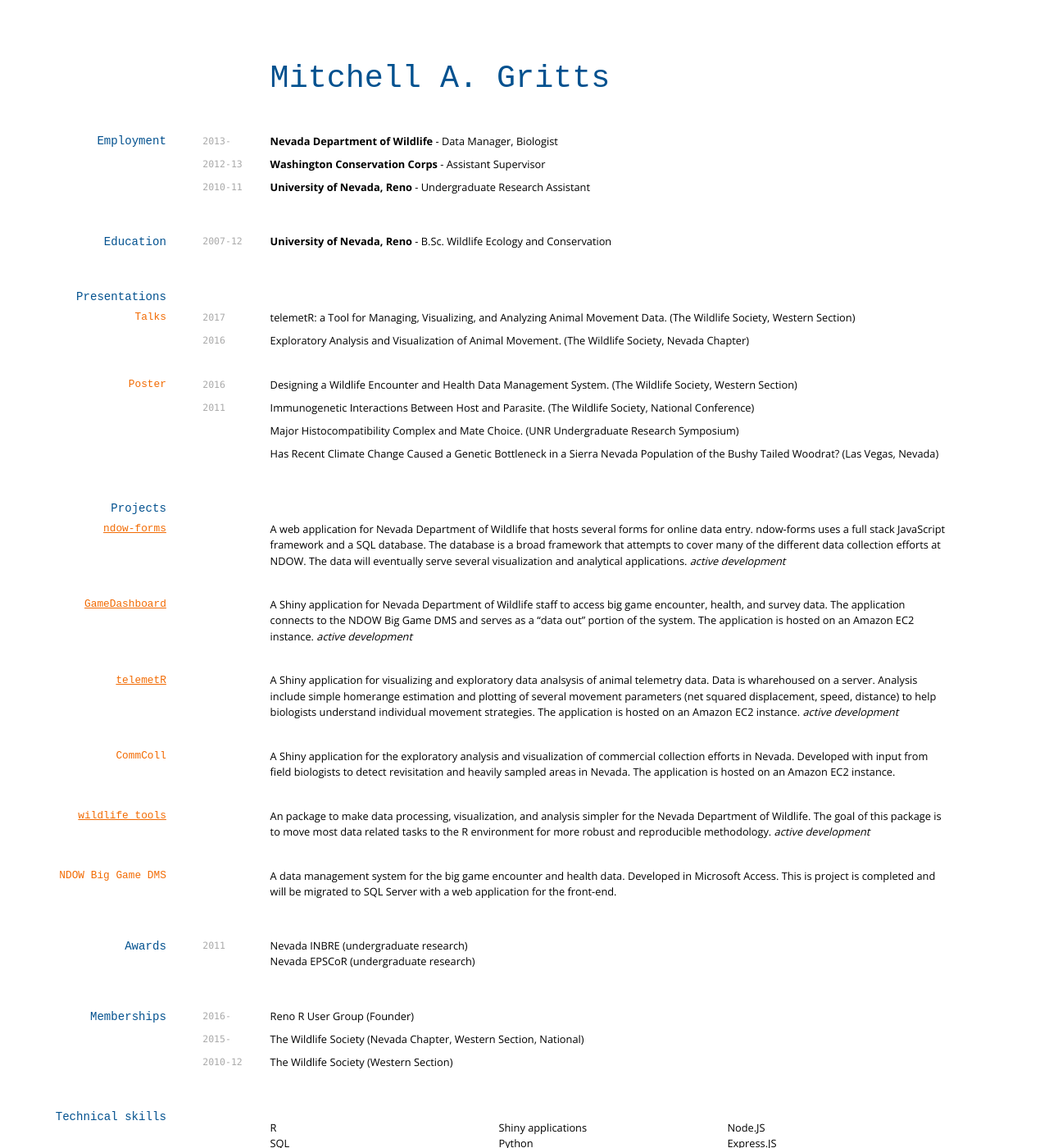
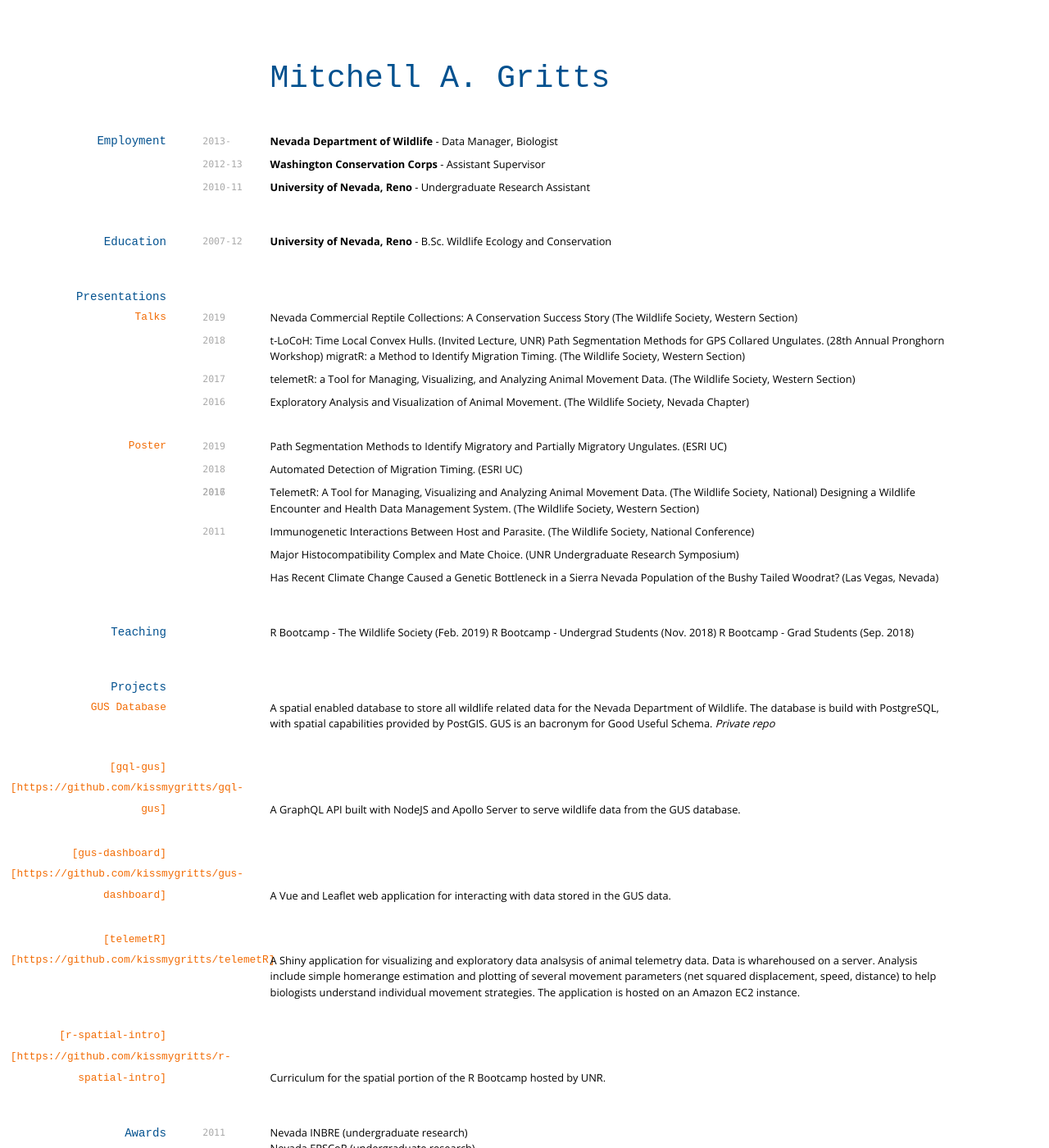
Before and after one commit to andrianaimisa/mgritts.github.io, a Jekyll site: the page built from cv.md, in a window 1280 px wide and 1400 px high. Shown: the whole window at 82% size. Built offline with Jekyll 4.4.1, drawn with Linux system fonts in a browser that asks for light colours; nearby versions of some CDN libraries; some of the changed text lies outside the part shown.

Commit message:
Update cv.md

```diff
--- a/cv.md
+++ b/cv.md
@@ -24,6 +24,14 @@ __University of Nevada, Reno__ - B.Sc. Wildlife Ecology and Conservation
 
 ### Talks
 
+`2019`
+Nevada Commercial Reptile Collections: A Conservation Success Story (The Wildlife Society, Western Section)
+
+`2018`
+t-LoCoH: Time Local Convex Hulls. (Invited Lecture, UNR)
+Path Segmentation Methods for GPS Collared Ungulates. (28th Annual Pronghorn Workshop)
+migratR: a Method to Identify Migration Timing. (The Wildlife Society, Western Section)
+
 `2017`
 telemetR: a Tool for Managing, Visualizing, and Analyzing Animal Movement Data. (The Wildlife Society, Western Section)
 
@@ -31,7 +39,14 @@ telemetR: a Tool for Managing, Visualizing, and Analyzing Animal Movement Data.
 Exploratory Analysis and Visualization of Animal Movement. (The Wildlife Society, Nevada Chapter)
 
 ### Poster
+`2019`
+Path Segmentation Methods to Identify Migratory and Partially Migratory Ungulates. (ESRI UC)
 
+`2018`
+Automated Detection of Migration Timing. (ESRI UC)
+
+`2017`
+TelemetR: A Tool for Managing, Visualizing and Analyzing Animal Movement Data. (The Wildlife Society, National)
 `2016`
 Designing a Wildlife Encounter and Health Data Management System. (The Wildlife Society, Western Section)
 
@@ -42,31 +57,27 @@ Major Histocompatibility Complex and Mate Choice. (UNR Undergraduate Research Sy
 
 Has Recent Climate Change Caused a Genetic Bottleneck in a Sierra Nevada Population of the Bushy Tailed Woodrat? (Las Vegas, Nevada)
 
+## Teaching
+R Bootcamp - The Wildlife Society (Feb. 2019)
+R Bootcamp - Undergrad Students (Nov. 2018)
+R Bootcamp - Grad Students (Sep. 2018)
+
 ## Projects
 
-### [ndow-forms][5]
-A web application for Nevada Department of Wildlife that hosts several forms for online data entry. ndow-forms uses a full stack JavaScript framework and a SQL database. The database is a broad framework that attempts to cover many of the different data collection efforts at NDOW. The data will eventually serve several visualization and analytical applications. *active development*
+### GUS Database
+A spatial enabled database to store all wildlife related data for the Nevada Department of Wildlife. The database is build with PostgreSQL, with spatial capabilities provided by PostGIS. GUS is an bacronym for Good Useful Schema. *Private repo*
 
-### [GameDashboard][4]
-A Shiny application for Nevada Department of Wildlife staff to access big game encounter, health, and survey data. The application connects to the NDOW Big Game DMS and serves as a "data out" portion of the system. The application is hosted on an Amazon EC2 instance. *active development*
+### [gql-gus][https://github.com/kissmygritts/gql-gus]
+A GraphQL API built with NodeJS and Apollo Server to serve wildlife data from the GUS database.
 
-### [telemetR][3]
-A Shiny application for visualizing and exploratory data analsysis of animal telemetry data. Data is wharehoused on a server. Analysis include simple homerange estimation and plotting of several movement parameters (net squared displacement, speed, distance) to help biologists understand individual movement strategies. The application is hosted on an Amazon EC2 instance. *active development*
+### [gus-dashboard][https://github.com/kissmygritts/gus-dashboard]
+A Vue and Leaflet web application for interacting with data stored in the GUS data.
 
-### CommColl
-A Shiny application for the exploratory analysis and visualization of commercial collection efforts in Nevada. Developed with input from field biologists to detect revisitation and heavily sampled areas in Nevada. The application is hosted on an Amazon EC2 instance.
+### [telemetR][https://github.com/kissmygritts/telemetR]
+A Shiny application for visualizing and exploratory data analsysis of animal telemetry data. Data is wharehoused on a server. Analysis include simple homerange estimation and plotting of several movement parameters (net squared displacement, speed, distance) to help biologists understand individual movement strategies. The application is hosted on an Amazon EC2 instance.
 
-### [wildlife_tools][2]
-An package to make data processing, visualization, and analysis simpler for the Nevada Department of Wildlife. The goal of this package is to move most data related tasks to the R environment for more robust and reproducible methodology. *active development*
-
-### NDOW Big Game DMS
-A data management system for the big game encounter and health data. Developed in Microsoft Access. This is project is completed and will be migrated to SQL Server with a web application for the front-end.
-
-
-[2]: https://github.com/ndow-wisr/rNDOW
-[3]: https://github.com/ndow-wisr/telemetR
-[4]: https://github.com/ndow-wisr/GameDashboard
-[5]: https://github.com/ndow-wisr/ndow-forms
+### [r-spatial-intro][https://github.com/kissmygritts/r-spatial-intro]
+Curriculum for the spatial portion of the R Bootcamp hosted by UNR.
 
 ## Awards
 
@@ -76,7 +87,10 @@ Nevada EPSCoR (undergraduate research)
 
 ## Memberships
 
-`2016-`
+`2017-`
+Nevada Chapter of the Wildlife Society - Professional Development Chair
+
+`2016-2017`
 Reno R User Group (Founder)
 
 `2015-`
@@ -88,23 +102,27 @@ The Wildlife Society (Western Section)
 ## Technical skills
 
 * R
-* SQL
+* Shiny Applications
+* JavaScript
+* HTML & CSS
 * VBA
 * Data visualization
-* Shiny applications
+* Spatial Data Analysis
+* Movement Ecology
 * Python
-* EC2
-* RDS
-* Node.JS
-* Express.JS
+* AWS
+* NodeJS
+* ExpressJS
+* Leaflet
 * PostgreSQL
 * PostGIS
+* Git
 
 ## Links
 
 * <i class="fa fa-envelope"></i> <a href="mailto:mitchellgritts@gmail.com"> mitchellgritts@gmail.com</a><br />
 * <i class="fa fa-github"></i> <a href="http://github.com/kissmygritts"> Mitchell Gritts</a><br />
-* <i class="fa fa-user"></i> <a href="http://mgritts.com"> Website</a><br />
+* <i class="fa fa-user"></i> <a href="https://blog.mitchellgritts.com/"> Website</a><br />
 
 ## References
 
@@ -112,4 +130,4 @@ Available on request.
 
 ### Footer
 
-Last updated: December 2016
+Last updated: August 2019
```
